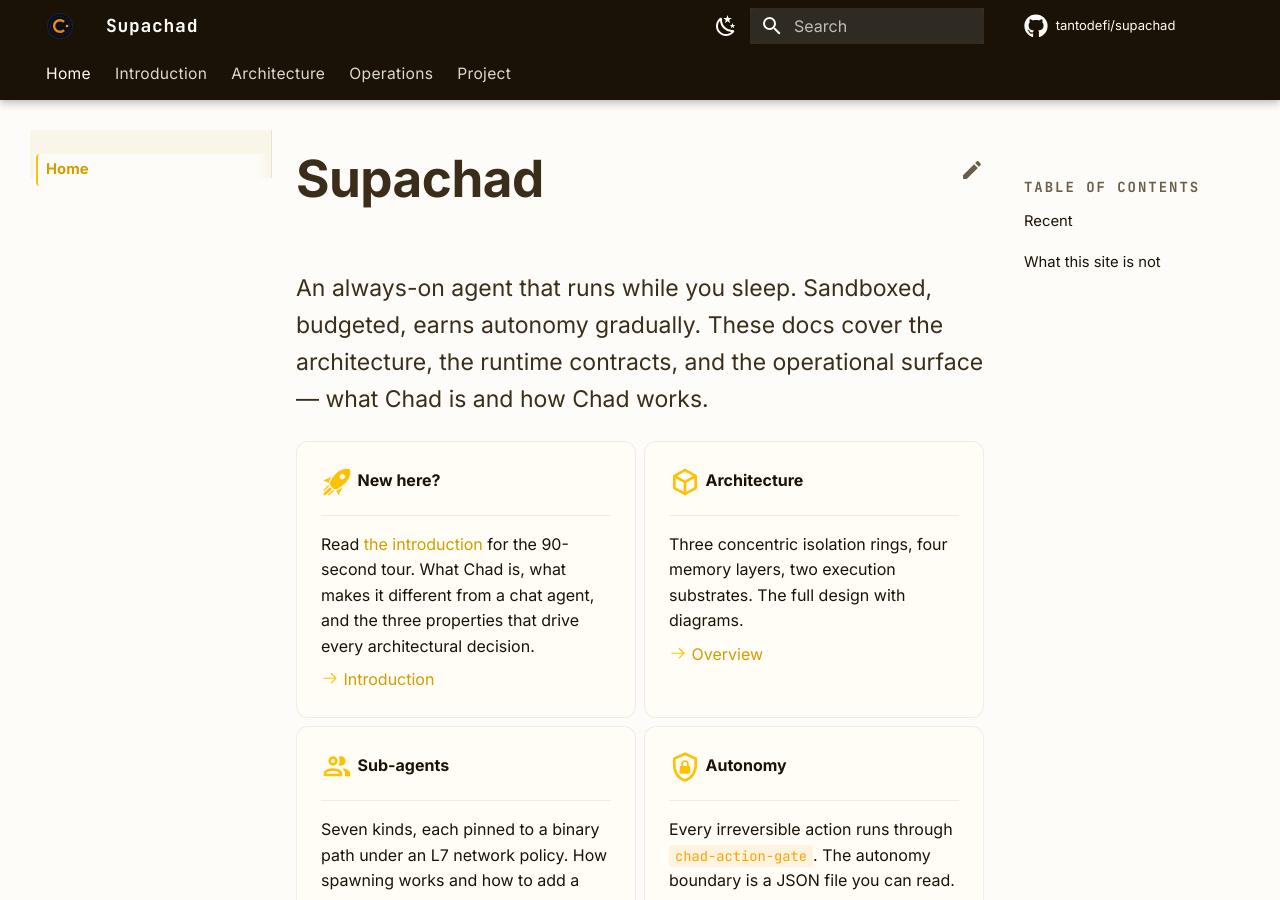
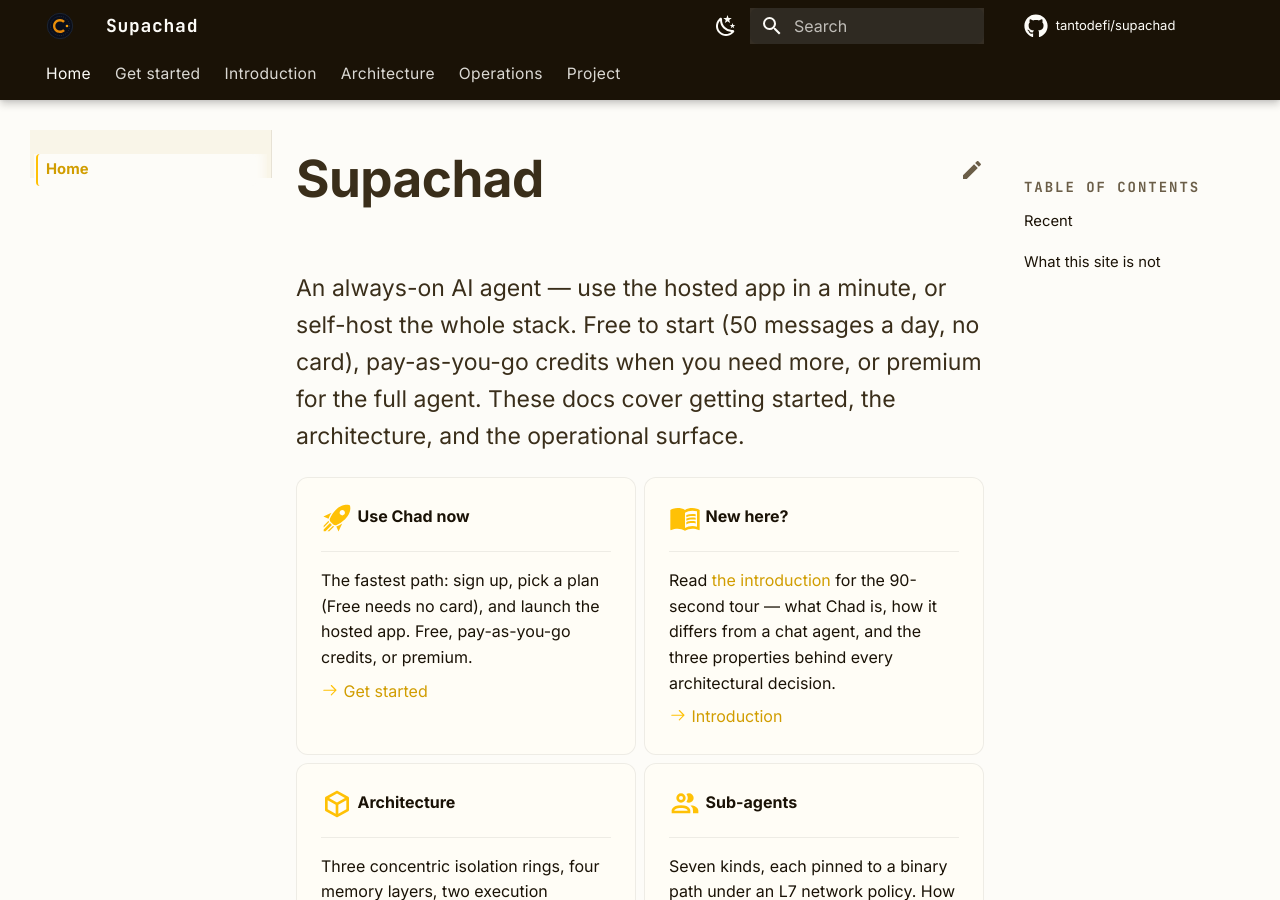
Before and after one commit to tantodefi/supachad-docs, an MkDocs documentation site: the page built from docs/index.md, in a window 1280 px wide and 900 px high. Built offline with MkDocs 1.6.1 and Material for MkDocs 9.7.7, drawn with Linux system fonts in a browser that asks for light colours; comment, search, counter and statistics services are not loaded; some of the changed text lies outside the part shown.

Commit message:
docs: add Get Started (hosted app + pricing/credits) + surface the offering
New get-started page (sign up → plans → launch, how free/credits/premium work),
added to nav, and index reframed to present both using the hosted app and
self-hosting. Reflects the current Square billing + freemium offering.

Co-Authored-By: Claude Opus 4.8 <noreply@anthropic.com>

```diff
--- a/docs/index.md
+++ b/docs/index.md
@@ -5,21 +5,30 @@ title: Supachad docs
 # Supachad
 
 <p style="font-size: 1.15rem; color: var(--md-default-fg-color--light); max-width: 38em;">
-An always-on agent that runs while you sleep. Sandboxed, budgeted,
-earns autonomy gradually. These docs cover the architecture, the
-runtime contracts, and the operational surface — what Chad is and
-how Chad works.
+An always-on AI agent — use the hosted app in a minute, or self-host the
+whole stack. Free to start (50 messages a day, no card), pay-as-you-go
+credits when you need more, or premium for the full agent. These docs cover
+getting started, the architecture, and the operational surface.
 </p>
 
 <div class="grid cards" markdown>
 
--   :material-rocket-launch:{ .lg .middle } **New here?**
+-   :material-rocket-launch:{ .lg .middle } **Use Chad now**
 
     ---
 
-    Read [the introduction](intro.md) for the 90-second tour. What
-    Chad is, what makes it different from a chat agent, and the three
-    properties that drive every architectural decision.
+    The fastest path: sign up, pick a plan (Free needs no card), and launch
+    the hosted app. Free, pay-as-you-go credits, or premium.
+
+    [:octicons-arrow-right-24: Get started](get-started.md)
+
+-   :material-book-open-variant:{ .lg .middle } **New here?**
+
+    ---
+
+    Read [the introduction](intro.md) for the 90-second tour — what Chad is,
+    how it differs from a chat agent, and the three properties behind every
+    architectural decision.
 
     [:octicons-arrow-right-24: Introduction](intro.md)
 
--- a/mkdocs.yml
+++ b/mkdocs.yml
@@ -83,6 +83,7 @@ plugins:
 
 nav:
   - Home: index.md
+  - Get started: get-started.md
   - Introduction: intro.md
   - Architecture:
     - Overview: architecture.md
```
Also changed, not shown: docs/get-started.md (added, +45 -0 lines).
